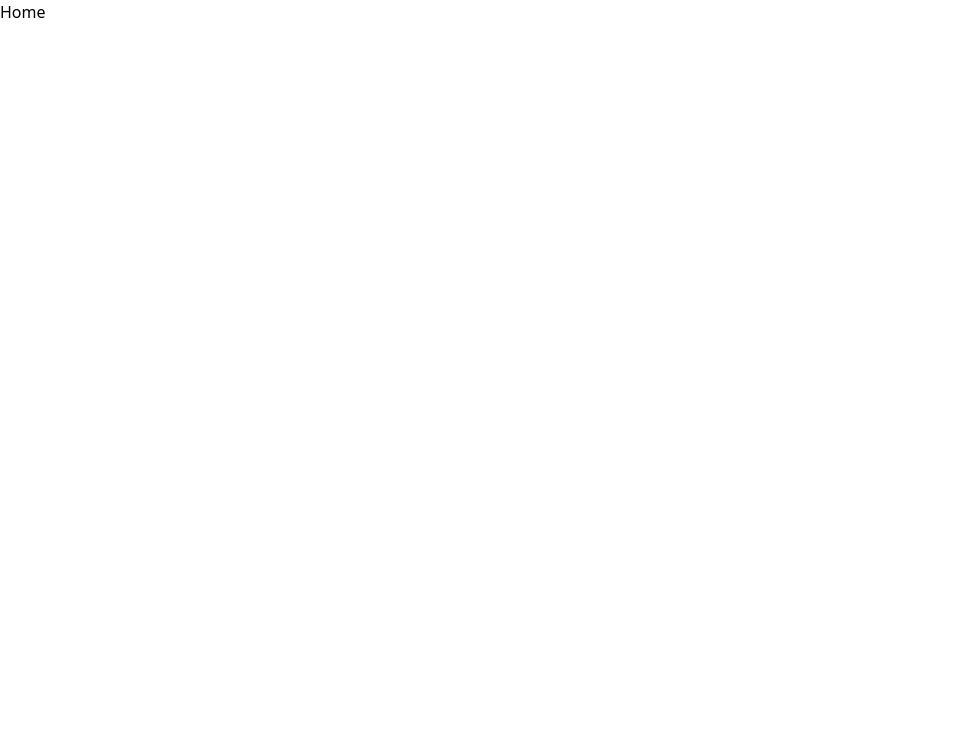
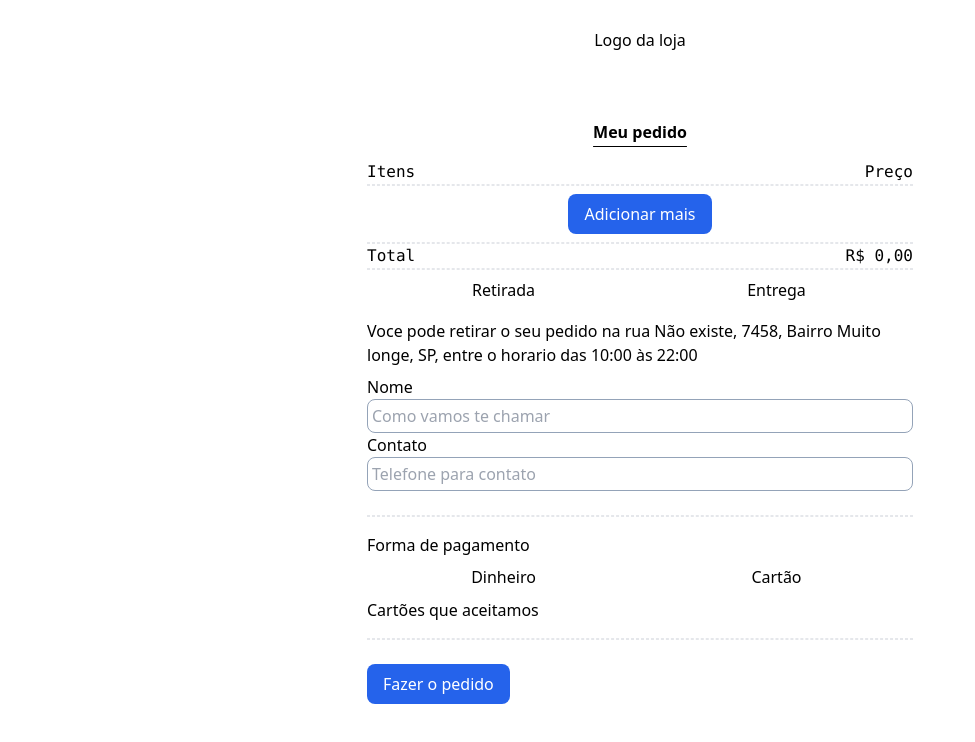
Before and after one commit to fernandoprestes/cake-shop-client, a Vue app: page /payment in a window 1280 px wide. Before the commit this address led to /. Shown: the top 742 px of the page, without its empty margins (0-975 px from the left). Built offline with nearby package versions, Linux system fonts and the light colour scheme.

Commit message:
feat: adicionado a pagina de pagamento

```diff
--- a/src/components/HeaderStore.vue
+++ b/src/components/HeaderStore.vue
@@ -112,9 +112,14 @@
           Total: <span class="text-2xl"> {{ formatCurrency(storeCart.totalPrice) }}</span>
         </p>
 
-        <button class="w-full rounded-md bg-blue-500 py-2 text-slate-50 hover:brightness-105">
-          Finalizar a compra
-        </button>
+        <div class="flex w-full justify-center">
+          <router-link
+            to="payment"
+            class="mb-2 rounded-md bg-blue-500 py-2 px-4 text-slate-50 hover:brightness-105"
+          >
+            Finalizar a compra
+          </router-link>
+        </div>
       </div>
     </div>
   </div>
--- /dev/null
+++ b/src/pages/Payment/index.vue
@@ -0,0 +1,204 @@
+<script setup>
+  import formatCurrency from '@/composables/useFormatCurrency';
+  import { storeToRefs } from 'pinia';
+  import { useCartStore } from '../../store/cart';
+
+  import { ref } from 'vue';
+
+  const storeCart = useCartStore();
+  const { items, totalPrice } = storeToRefs(storeCart);
+
+  const deliveryOption = ['retirada', 'entrega'];
+  const deliveryType = ref('retirada');
+  const paymentOption = ['dinheiro', 'cartão'];
+  const paymentType = ref('cartão');
+</script>
+<template>
+  <header class="h-20">
+    <div class="container flex h-full w-full items-center justify-center px-2 text-center">
+      <h1>Logo da loja</h1>
+    </div>
+  </header>
+  <main class="container flex w-full flex-col items-center justify-center gap-4 py-4 px-4 md:py-10">
+    <h2 class="font-bold underline underline-offset-8">Meu pedido</h2>
+
+    <div class="w-full md:w-[546px]">
+      <div class="flex justify-between">
+        <h3 class="font-mono">Itens</h3>
+        <h3 class="font-mono">Preço</h3>
+      </div>
+      <div class="w-full border border-dashed"></div>
+      <div
+        v-for="item in items"
+        :key="item.id"
+        class="flex justify-between font-mono"
+      >
+        <div class="flex gap-4">
+          <span>{{ item.quantity }} x</span>
+          <p>{{ item.name }}</p>
+        </div>
+        <div>
+          {{ formatCurrency(item.price * item.quantity) }}
+        </div>
+      </div>
+      <router-link
+        to="store"
+        class="my-2 mx-auto block w-fit rounded-lg bg-blue-600 px-4 py-2 text-center text-white"
+        >Adicionar mais</router-link
+      >
+      <div class="w-full border border-dashed"></div>
+      <div class="flex justify-between font-mono">
+        <h3>Total</h3>
+        <span>{{ formatCurrency(totalPrice) }}</span>
+      </div>
+      <div class="w-full border border-dashed"></div>
+      <div class="flex justify-around">
+        <label
+          v-for="(item, index) in deliveryOption"
+          :key="index"
+          :for="item"
+          class="flex w-full cursor-pointer items-center justify-center border-b border-transparent py-2 capitalize leading-6"
+          :class="{ 'border-b border-slate-600': deliveryType === item }"
+        >
+          <input
+            :id="item"
+            v-model="deliveryType"
+            type="radio"
+            :name="item"
+            :value="item"
+            class="sr-only"
+          />
+          {{ item }}
+        </label>
+      </div>
+      <div class="flex flex-col py-2">
+        <div v-if="deliveryType === 'retirada'">
+          <p>
+            Voce pode retirar o seu pedido na rua Não existe, 7458, Bairro Muito longe, SP, entre o horario das 10:00 às
+            22:00
+          </p>
+        </div>
+
+        <div
+          v-else
+          class="flex flex-wrap gap-2"
+        >
+          <div class="flex w-full flex-col">
+            <label for="name">Endereço</label>
+            <input
+              id="name"
+              class="rounded-lg border border-slate-400 p-1"
+              placeholder="Qual o endereço para a entrega"
+              type="text"
+            />
+          </div>
+
+          <div class="flex w-full flex-wrap gap-2">
+            <div class="flex w-[49%] flex-col">
+              <label for="phone">Bairro</label>
+              <input
+                id="name"
+                class="rounded-lg border border-slate-400 p-1"
+                placeholder="Bairro"
+                type="tel"
+              />
+            </div>
+            <div class="flex w-[49%] flex-col">
+              <label for="phone">Numero</label>
+              <input
+                id="name"
+                class="rounded-lg border border-slate-400 p-1"
+                placeholder="Numero"
+                type="tel"
+              />
+            </div>
+            <div class="flex w-full flex-col">
+              <label for="phone">Complemento</label>
+              <input
+                id="name"
+                class="rounded-lg border border-slate-400 p-1"
+                placeholder="Complemento"
+                type="tel"
+              />
+            </div>
+          </div>
+          <div class="flex w-[49%] flex-col">
+            <label for="phone">Cidade</label>
+            <input
+              id="name"
+              class="rounded-lg border border-slate-400 p-1"
+              placeholder="Cidade"
+              type="tel"
+            />
+          </div>
+          <div class="flex w-[49%] flex-col">
+            <label for="phone">CEP</label>
+            <input
+              id="name"
+              class="rounded-lg border border-slate-400 p-1"
+              placeholder="CEP"
+              type="tel"
+            />
+          </div>
+        </div>
+
+        <div class="mt-2 flex flex-col">
+          <label for="name">Nome</label>
+          <input
+            id="name"
+            class="rounded-lg border border-slate-400 p-1"
+            placeholder="Como vamos te chamar"
+            type="text"
+          />
+          <label for="phone">Contato</label>
+          <input
+            id="name"
+            class="rounded-lg border border-slate-400 p-1"
+            placeholder="Telefone para contato"
+            type="tel"
+          />
+        </div>
+      </div>
+      <div class="my-4 w-full border border-dashed"></div>
+      <div>
+        <h3>Forma de pagamento</h3>
+        <div class="flex justify-around">
+          <label
+            v-for="(item, index) in paymentOption"
+            :key="index"
+            :for="item"
+            class="flex w-full cursor-pointer items-center justify-center border-b border-transparent py-2 capitalize leading-6"
+            :class="{ 'border-b border-slate-600': paymentType === item }"
+          >
+            <input
+              :id="item"
+              v-model="paymentType"
+              type="radio"
+              :name="item"
+              :value="item"
+              class="sr-only"
+            />
+            {{ item }}
+          </label>
+        </div>
+        <div
+          v-if="paymentType === 'dinheiro'"
+          class="flex flex-col"
+        >
+          <label for="phone">Troco para</label>
+          <input
+            id="name"
+            class="rounded-lg border border-slate-400 p-1"
+            placeholder="R$ 00.00"
+            type="tel"
+          />
+        </div>
+        <div v-else>
+          <p>Cartões que aceitamos</p>
+        </div>
+      </div>
+      <div class="my-4 w-full border border-dashed"></div>
+      <button class="my-2 w-fit rounded-lg bg-blue-600 px-4 py-2 text-center text-white">Fazer o pedido</button>
+    </div>
+  </main>
+</template>
--- a/src/router/index.js
+++ b/src/router/index.js
@@ -2,6 +2,7 @@ import { createRouter, createWebHistory } from 'vue-router';
 
 const Home = () => import('../pages/Home/index.vue');
 const Store = () => import('../pages/Store/index.vue');
+const Payment = () => import('../pages/Payment/index.vue');
 
 export const routes = [
   {
@@ -14,7 +15,11 @@ export const routes = [
     name: 'Store',
     component: Store,
   },
-
+  {
+    path: '/payment',
+    name: 'Payment',
+    component: Payment,
+  },
   {
     path: '/:pathMatch(.*)*',
     redirect: { name: 'Home' },
```
